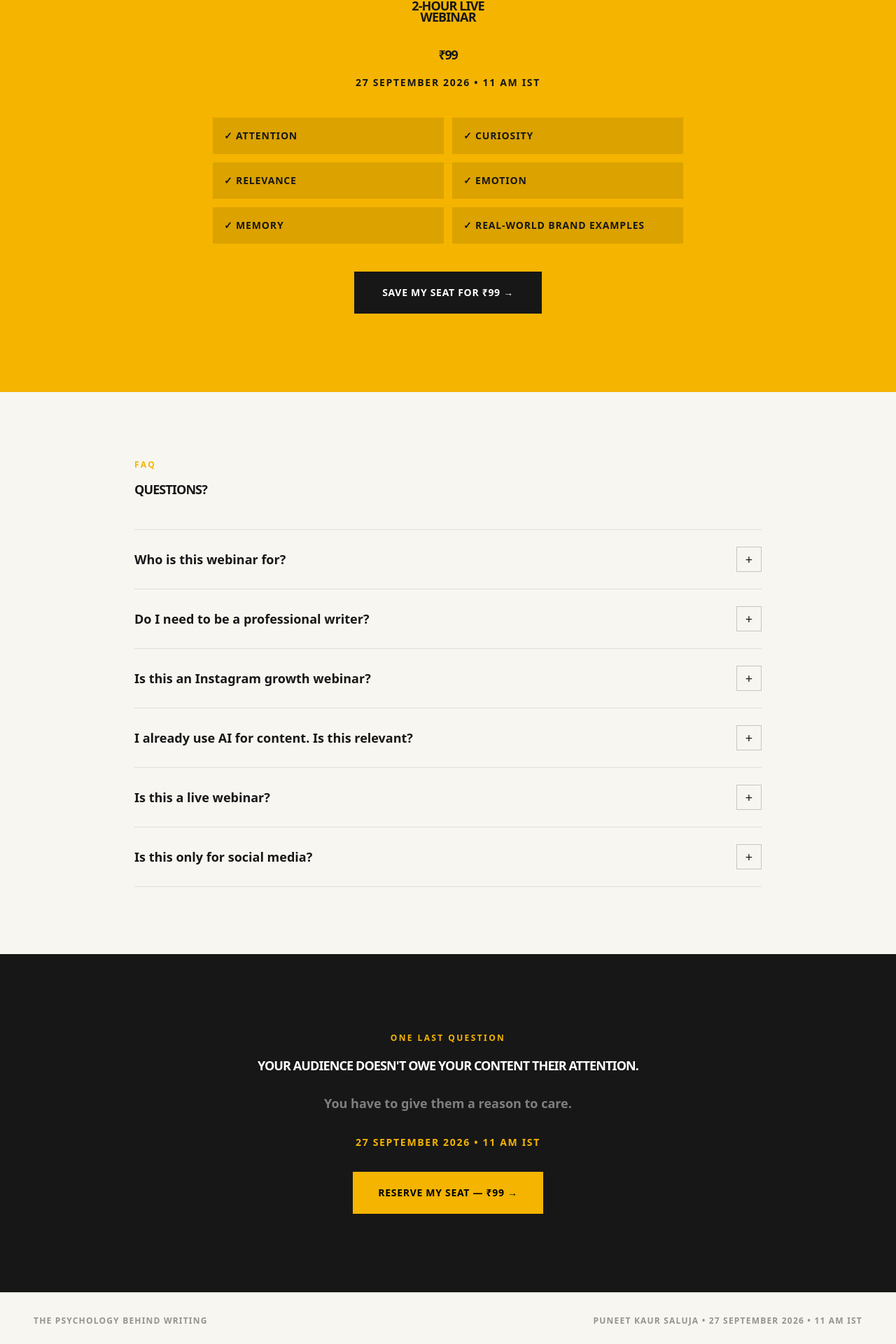
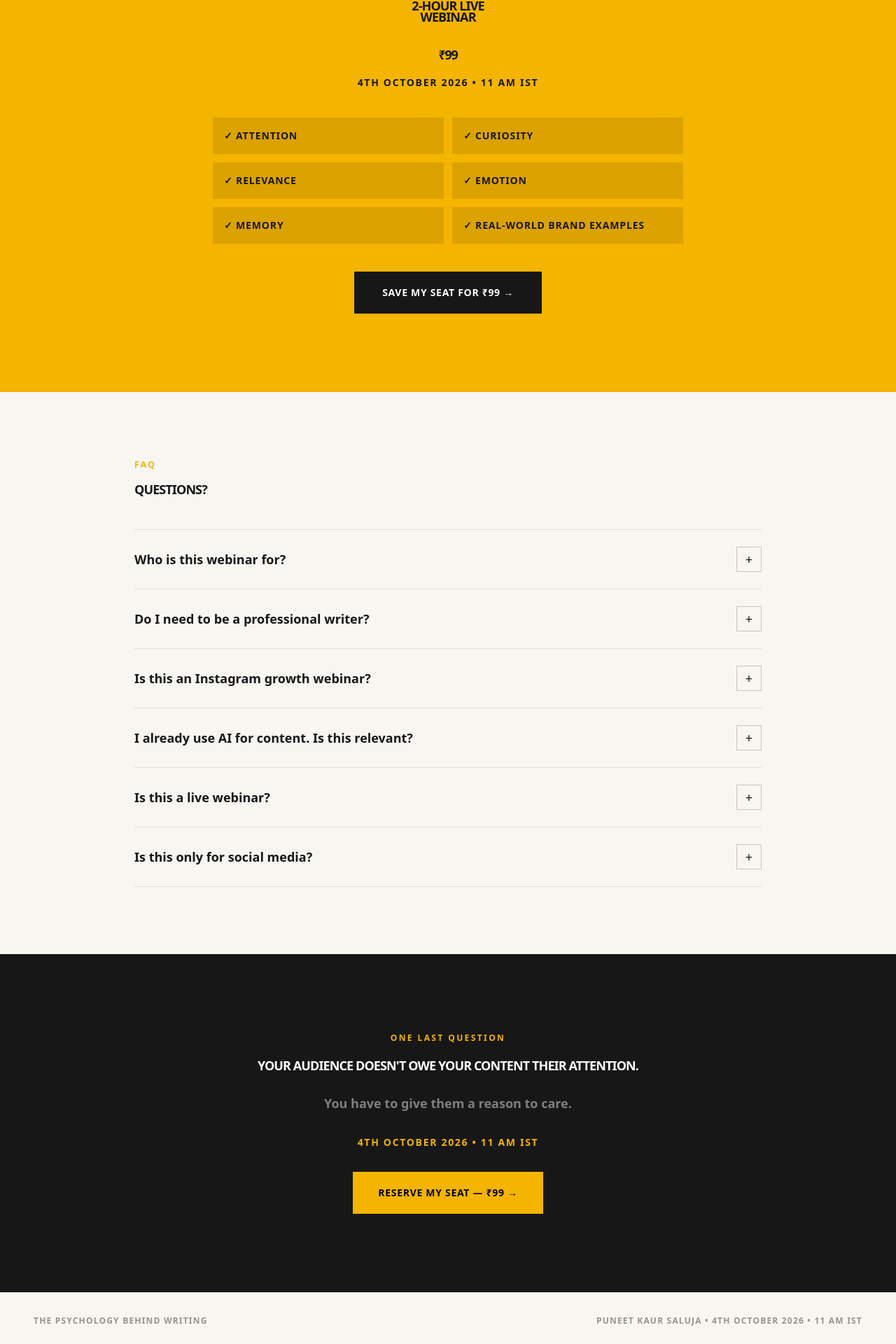
Before and after one commit to PuneetKaur1326/puneet-masterclass, a Next.js app: page /psychology-behind-writing in a window 1280 px wide. Shown: the part 9090-11010 px from the top of the page at 70% size. Built offline with nearby package versions, Linux system fonts and the light colour scheme; no server answers.

Commit message:
Update webinar date to 4th October 2026

```diff
--- a/src/app/psychology-behind-writing/page.tsx
+++ b/src/app/psychology-behind-writing/page.tsx
@@ -76,7 +76,7 @@ const faqs = [
   {
     question: "Is this a live webinar?",
     answer:
-      "Yes. It's a 2-hour live webinar on 27 September 2026 at 11 AM IST.",
+      "Yes. It's a 2-hour live webinar on 4th October 2026 at 11 AM IST.",
   },
   {
     question: "Is this only for social media?",
@@ -747,7 +747,7 @@ export default function PsychologyBehindWritingPage() {
                   </p>
 
                   <div className="mt-5 text-xs font-black uppercase tracking-[0.12em] text-black/40">
-                    27 September 2026 • 11 AM IST
+                    4th October 2026 • 11 AM IST
                   </div>
 
                   <Link
@@ -1442,7 +1442,7 @@ export default function PsychologyBehindWritingPage() {
           </div>
 
           <div className="mt-4 text-sm font-black uppercase tracking-[0.12em]">
-            27 September 2026 • 11 AM IST
+            4th October 2026 • 11 AM IST
           </div>
 
           <div className="mx-auto mt-10 grid max-w-2xl gap-3 text-left sm:grid-cols-2">
@@ -1558,7 +1558,7 @@ export default function PsychologyBehindWritingPage() {
           </p>
 
           <div className="mt-8 text-sm font-black uppercase tracking-[0.12em] text-[#F4B400]">
-            27 September 2026 • 11 AM IST
+            4th October 2026 • 11 AM IST
           </div>
 
           <Link
@@ -1581,7 +1581,7 @@ export default function PsychologyBehindWritingPage() {
           </span>
 
           <span>
-            Puneet Kaur Saluja • 27 September 2026 • 11 AM IST
+            Puneet Kaur Saluja • 4th October 2026 • 11 AM IST
           </span>
         </div>
       </footer>
```
